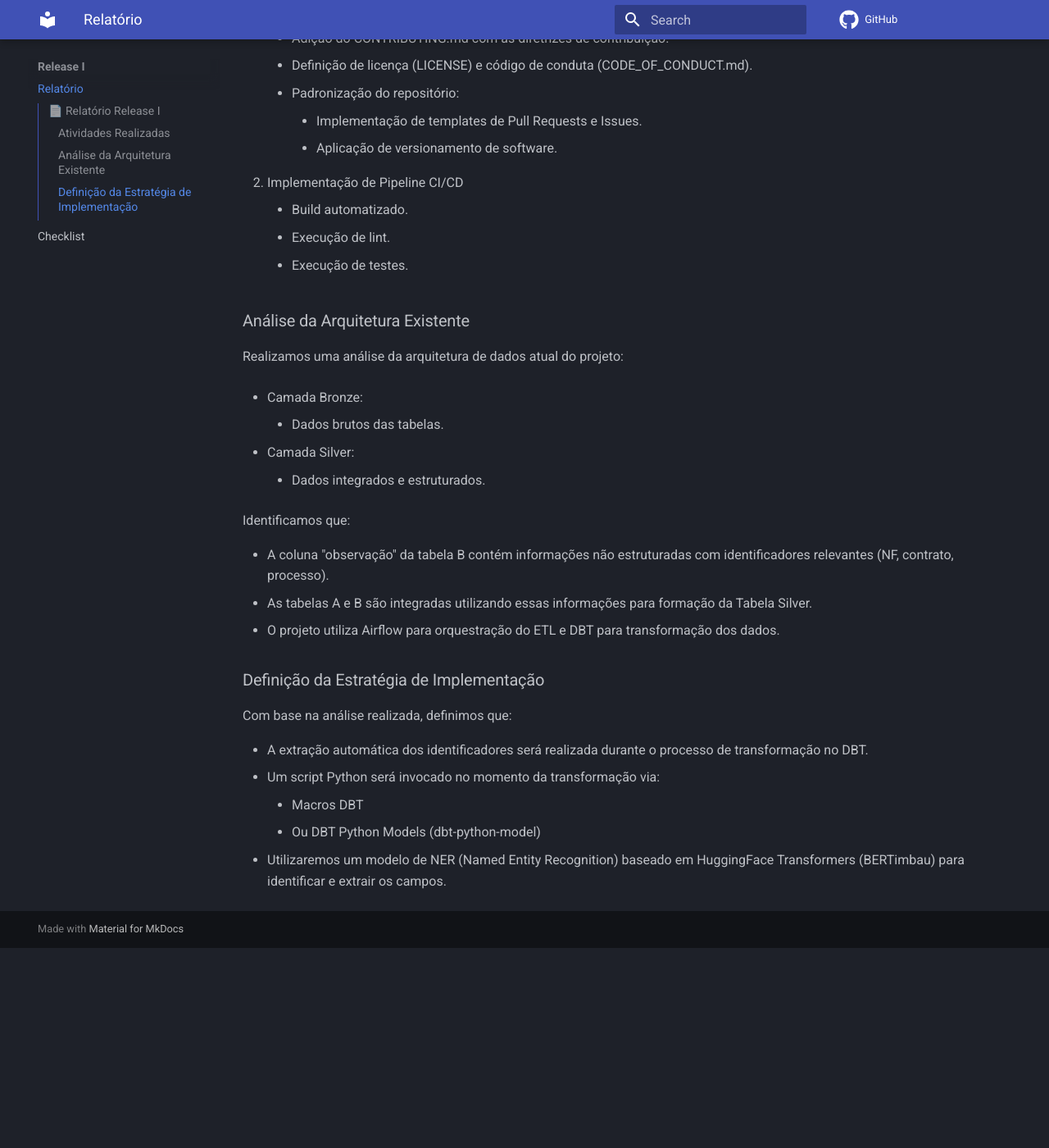
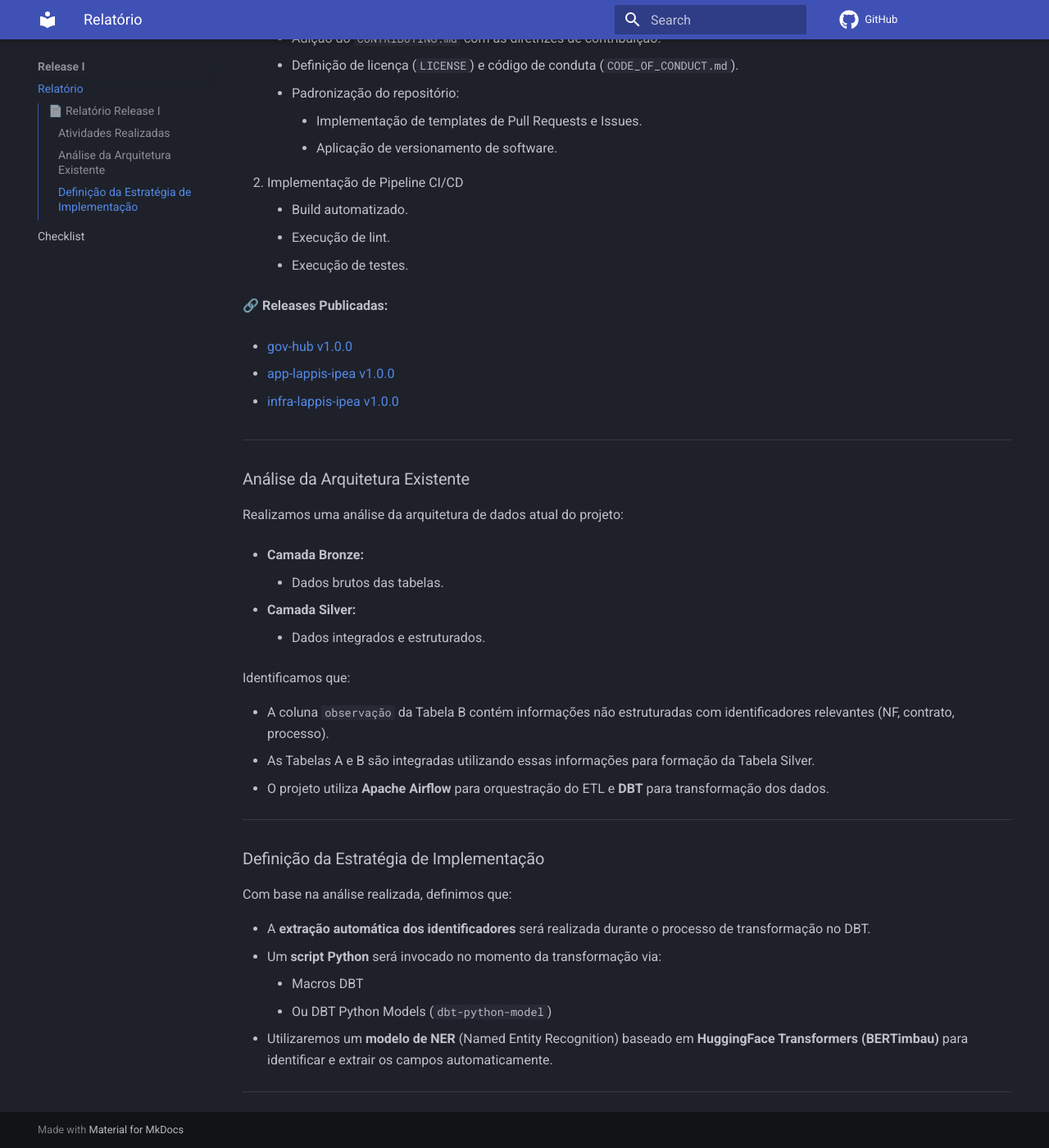
Before and after one commit to gces-govhub/gov-hub-wiki, an MkDocs documentation site: the page built from docs/release_1/relatorio.md, in a window 1280 px wide and 1400 px high, scrolled down 366 px. Shown: the whole window at 82% size. Built offline with MkDocs 1.6.1 and Material for MkDocs 9.7.7, drawn with Linux system fonts in a browser that asks for light colours; comment, search, counter and statistics services are not loaded; before the commit the page ends 1522 px from its top, so only the background shows below that.

Commit message:
update: atualiza relatorio release I

```diff
--- a/docs/release_1/relatorio.md
+++ b/docs/release_1/relatorio.md
@@ -3,9 +3,9 @@
 ### Atividades Realizadas
 
 1. Organização e Estruturação Inicial
-    - Atualização do README.md.
-    - Adição do CONTRIBUTING.md com as diretrizes de contribuição.
-    - Definição de licença (LICENSE) e código de conduta (CODE_OF_CONDUCT.md).
+    - Atualização do `README.md`.
+    - Adição do `CONTRIBUTING.md` com as diretrizes de contribuição.
+    - Definição de licença (`LICENSE`) e código de conduta (`CODE_OF_CONDUCT.md`).
     - Padronização do repositório:
         - Implementação de templates de Pull Requests e Issues.
         - Aplicação de versionamento de software.
@@ -15,27 +15,42 @@
     - Execução de lint.
     - Execução de testes.
 
+🔗 **Releases Publicadas:**
+
+- [gov-hub v1.0.0](https://github.com/gces-govhub/gov-hub/releases/tag/v1.0.0)
+
+- [app-lappis-ipea v1.0.0](https://github.com/gces-govhub/app-lappis-ipea/releases/tag/v1.0.0)
+
+- [infra-lappis-ipea v1.0.0](https://github.com/gces-govhub/infra-lappis-ipea/releases/tag/v1.0.0)
+
+---
 
 ### Análise da Arquitetura Existente
+
 Realizamos uma análise da arquitetura de dados atual do projeto:
 
-- Camada Bronze:
+- **Camada Bronze:**
     - Dados brutos das tabelas.
 
-- Camada Silver:
+- **Camada Silver:**
     - Dados integrados e estruturados.
 
 Identificamos que:
 
-- A coluna "observação" da tabela B contém informações não estruturadas com identificadores relevantes (NF, contrato, processo).
-- As tabelas A e B são integradas utilizando essas informações para formação da Tabela Silver.
-- O projeto utiliza Airflow para orquestração do ETL e DBT para transformação dos dados.
+- A coluna `observação` da Tabela B contém informações não estruturadas com identificadores relevantes (NF, contrato, processo).
+- As Tabelas A e B são integradas utilizando essas informações para formação da Tabela Silver.
+- O projeto utiliza **Apache Airflow** para orquestração do ETL e **DBT** para transformação dos dados.
+
+---
 
 ### Definição da Estratégia de Implementação
+
 Com base na análise realizada, definimos que:
 
-- A extração automática dos identificadores será realizada durante o processo de transformação no DBT.
-- Um script Python será invocado no momento da transformação via:
+- A **extração automática dos identificadores** será realizada durante o processo de transformação no DBT.
+- Um **script Python** será invocado no momento da transformação via:
     - Macros DBT
-    - Ou DBT Python Models (dbt-python-model)
-- Utilizaremos um modelo de NER (Named Entity Recognition) baseado em HuggingFace Transformers (BERTimbau) para identificar e extrair os campos.
+    - Ou DBT Python Models (`dbt-python-model`)
+- Utilizaremos um **modelo de NER** (Named Entity Recognition) baseado em **HuggingFace Transformers (BERTimbau)** para identificar e extrair os campos automaticamente.
+
+---
```
